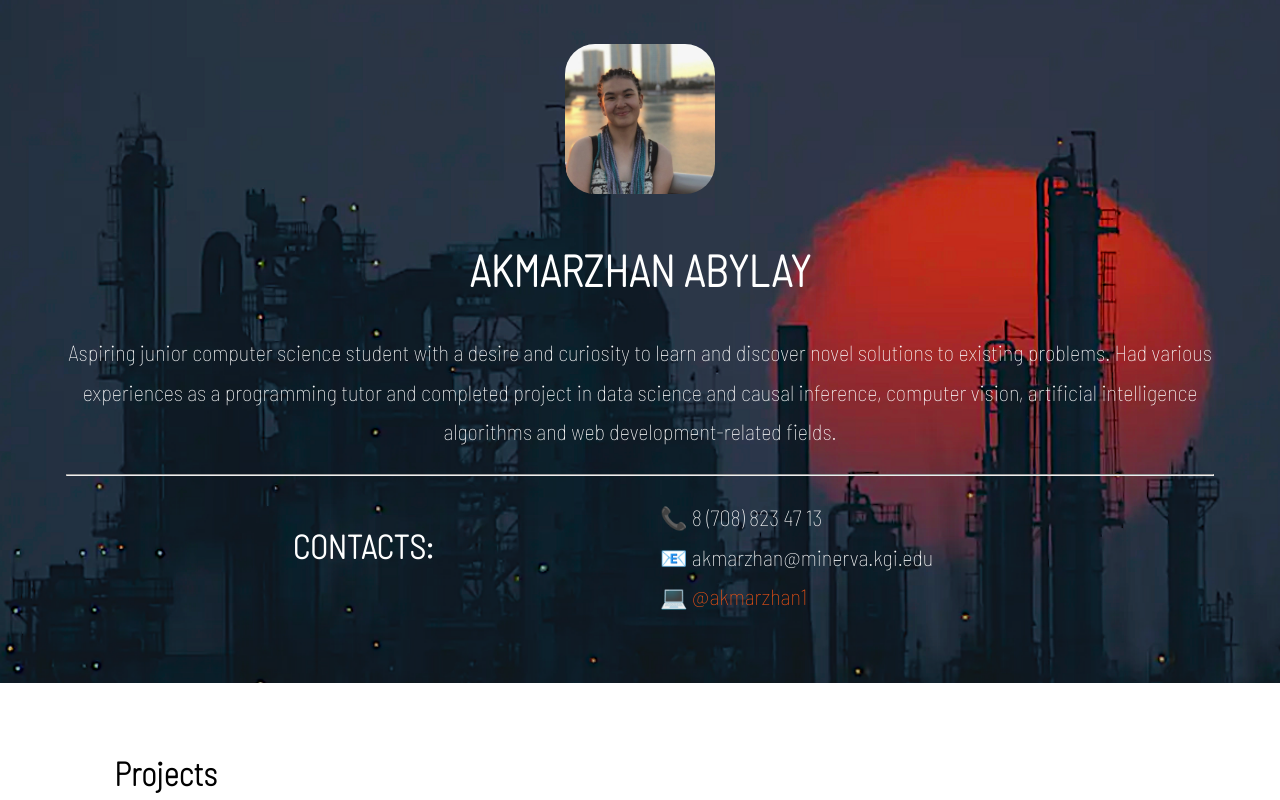
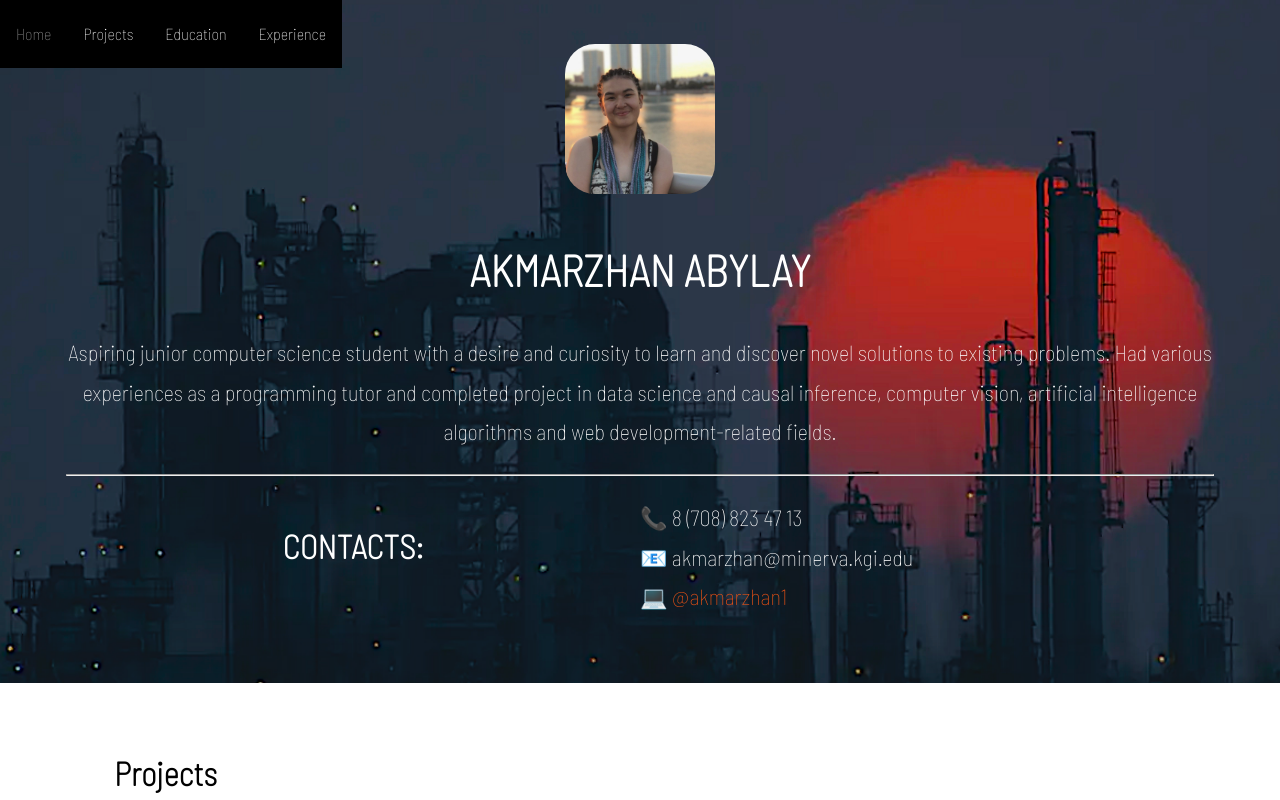
Before and after one commit to akmarzhan1/rsschool-cv, a plain HTML site: page index.html in a window 1280 px wide. Shown: the top 800 px of the page. Drawn offline with nearby package versions, Linux system fonts and the light colour scheme; a web font is replaced by a local one.

Commit message:
fix edit stuff

```diff
--- a/index.html
+++ b/index.html
@@ -12,11 +12,23 @@
   <link rel="stylesheet" href="//cdnjs.cloudflare.com/ajax/libs/highlight.js/9.15.9/styles/default.min.css">
   <script src="//cdnjs.cloudflare.com/ajax/libs/highlight.js/9.15.9/highlight.min.js"></script>
   <script>hljs.initHighlightingOnLoad();</script>
+  <link rel="stylesheet" href="https://cdnjs.cloudflare.com/ajax/libs/font-awesome/4.7.0/css/font-awesome.min.css">
 </head>
 
 <body>
+
+  <nav class="navbar">
+    <a href="#main">Home</a>
+    <a href="#projects">Projects</a>
+    <a href="#education">Education</a>
+    <a href="#experience">Experience</a>
+
+  </nav>
+
   <header>
-    <img src="./img/photo.jpg" alt="Image of Akmarzhan" />
+
+
+    <img id = "main" src="./img/photo.jpg" alt="Image of Akmarzhan" />
     <br>
     <h1>Akmarzhan Abylay</h1>
     <p>Aspiring junior computer science student with a desire and curiosity to learn and discover novel solutions to
@@ -32,7 +44,7 @@
   </header>
   <main>
     <section>
-      <h2>Projects</h2>
+      <h2 id = "projects">Projects</h2>
       <article>
         <h3 class='ultimate-title'>
           <strong><a
@@ -61,6 +73,10 @@
           <li>Explained the full maths behind deep neural networks (e.g., forward/backward propagation using chain
             rules).</li>
         </ul>
+        <div align="center">
+          <a href="https://github.com/akmarzhan1/Projects/blob/main/%5BFinal%5D%20K-pop%20Idol%20Recognition%20Tool.pdf"><img src="img/kpop.png" style="border-radius: 10%;width:360px" alt="K-pop"></a>
+          <a href="https://github.com/akmarzhan1/Projects/blob/main/%5BFinal%5D%20Manual%20Neural%20Networks.pdf"><img src="img/manual.png" style="border-radius: 10%;width:300px" alt="K-pop"></a>
+        </div>
       </article>
       <article>
         <h3 class='ultimate-title'>
@@ -99,7 +115,7 @@
     </div>
     </section>
     <section>
-      <h2>Education</h2>
+      <h2 id = "education">Education</h2>
       <article>
         <h3 class='ultimate-title'>
           <strong> <a href="https://www.minerva.kgi.edu"> Minerva Schools at KGI</a> </strong><span
@@ -146,7 +162,7 @@ model = Model(vgg.input, out)
       </article>
     </section>
     <section>
-      <h2>Experience</h2>
+      <h2 id = "experience">Experience</h2>
       <article>
         <h3 class='ultimate-title'>
           <strong>Business School KNU</strong> <span style='float:right;'>September 2020 - February 2021</span><br>
--- a/style.css
+++ b/style.css
@@ -19,6 +19,7 @@ a:hover {
 article {
   padding: 0 1em;
 }
+
 
 section {
   margin: 1em;
@@ -74,6 +75,30 @@ main {
 
 main section:not(:last-child) {
   border-bottom: 1px solid #ccc;
+}
+
+
+* {
+  box-sizing: border-box;
+}
+
+html {
+  scroll-behavior: smooth; /* свойство scroll-behavior не наследуется, применяется к прокручиваемым блокам */
+}
+
+.navbar {
+  overflow: auto;
+  background-color: black;
+  position: fixed;
+}
+
+.navbar a {
+  float: left;
+  font-size: 16px;
+  color: white;
+  text-align: center;
+  padding: 14px 16px;
+  text-decoration: none;
 }
 
 .column1 {
@@ -165,7 +190,7 @@ footer {
   overflow-y: auto;
 }
 
-@media only screen and (max-width: 576px) {
+@media only screen and (max-width: 320px) {
   .skills {
     display: block;
   }
@@ -173,4 +198,17 @@ footer {
   .skills .column {
     max-width: 100%;
   }
+
+  header .navbar {
+    width: 100%;
+    height: auto;
+  }
 }
+
+/* Responsive layout - makes the three columns stack on top of each other instead of next to each other */
+@media screen and (max-width: 320px) {
+  .navbar .column {
+    width: 100%;
+    height: auto;
+  }
+}
```
Also changed, not shown: img/kpop.png (added), img/manual.png (added).
